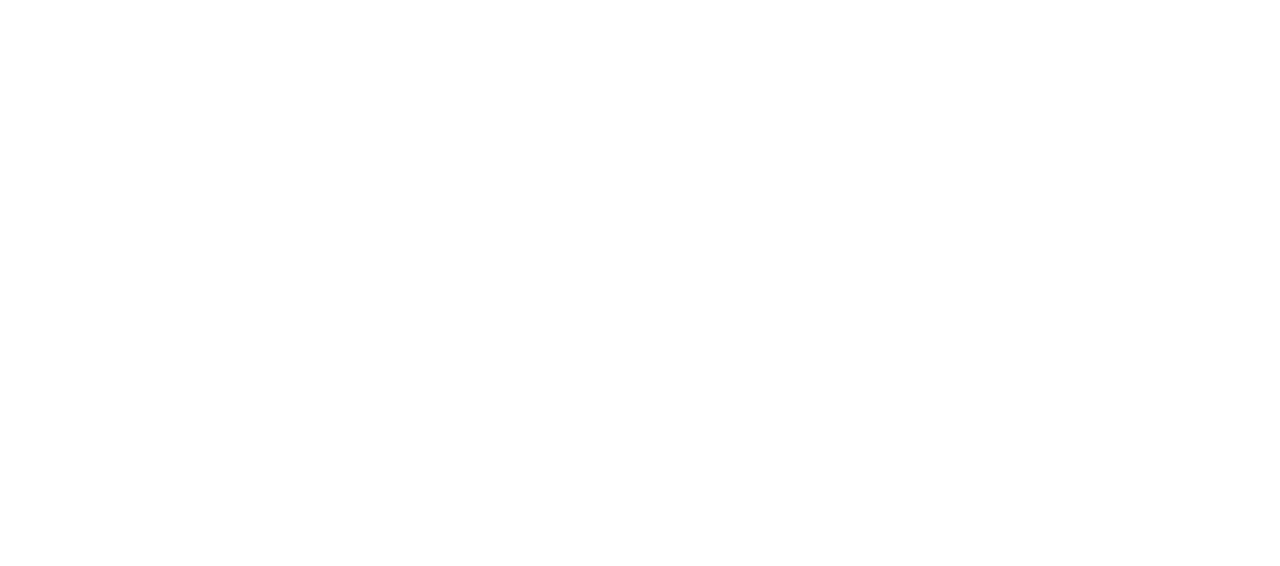
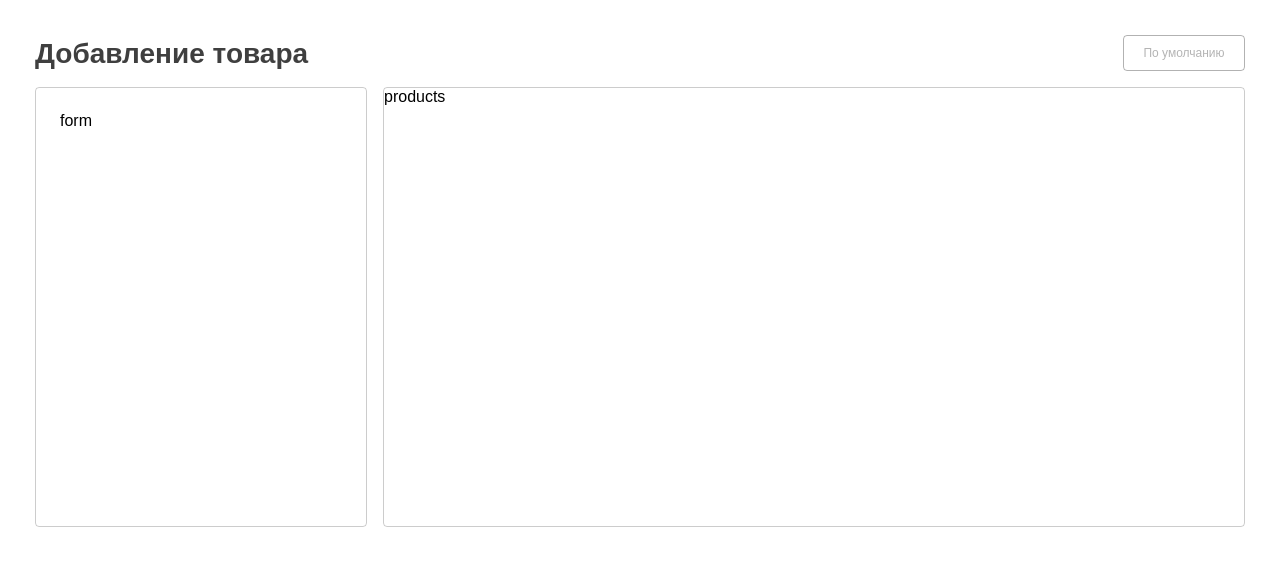
Before and after one commit to goldensectionlv/test-nuxt, a Nuxt app: page / in a window 1280 px wide. Shown: the top 566 px of the page. Built offline with nearby package versions, Linux system fonts and the light colour scheme.

Commit message:
make basic template

```diff
--- /dev/null
+++ b/components/atoms/AppText.vue
@@ -0,0 +1,52 @@
+<template>
+  <div
+    class="inline"
+    :class="{
+      'headerText': headerText,
+      'filterText': filterText
+    }"
+  >
+    <slot />
+  </div>
+</template>
+
+<script>
+export default {
+  props: {
+    headerText: {
+      type: Boolean,
+      default: false
+    },
+    filterText: {
+      type: Boolean,
+      default: false
+    }
+  }
+}
+</script>
+
+<style lang="scss" scoped>
+
+.inline {
+  display: inline;
+}
+
+.headerText {
+  font-family: Source Sans Pro, sans-serif;
+  font-style: normal;
+  font-weight: 600;
+  font-size: 28px;
+  line-height: 35px;
+  color: #3F3F3F;
+}
+
+.filterText {
+  font-family: Source Sans Pro, sans-serif;
+  font-style: normal;
+  font-weight: normal;
+  font-size: 12px;
+  line-height: 15px;
+  color: #B4B4B4;
+}
+
+</style>
--- /dev/null
+++ b/components/molecules/FilterMenu.vue
@@ -0,0 +1,66 @@
+<template>
+  <div
+    class="filter"
+    :style="{
+      minWidth: minWidth,
+      height: height,
+      backgroundColor: bgColor,
+      padding: padding,
+      border: border
+    }"
+  >
+    <AppText
+      class="filter__text-hover"
+      filter-text
+    >
+      По умолчанию
+    </AppText>
+  </div>
+</template>
+
+<script>
+import AppText from '@/components/atoms/AppText'
+export default {
+  components: {
+    AppText
+  },
+  props: {
+    minWidth: {
+      type: String,
+      default: '122px'
+    },
+    height: {
+      type: String,
+      default: '36px'
+    },
+    bgColor: {
+      type: String,
+      default: 'transparent'
+    },
+    padding: {
+      type: String,
+      default: '11px 16px'
+    },
+    border: {
+      type: String,
+      default: '1px solid rgba(0,0,0,.3)'
+    }
+  }
+}
+</script>
+
+<style lang="scss" scoped>
+.filter {
+  display: flex;
+  justify-content: center;
+  align-items: center;
+  border-radius: 4px;
+  cursor: pointer;
+  user-select: none;
+  &:hover {
+    .filter__text-hover {
+      color: #3F3F3F !important;
+    }
+  }
+}
+</style>
--- /dev/null
+++ b/components/organizms/appForm.vue
@@ -0,0 +1,22 @@
+<template>
+  <form action="" class="form">
+    form
+  </form>
+</template>
+
+<script>
+export default {
+
+}
+</script>
+
+<style lang="scss" scoped>
+.form {
+  min-width: 332px;
+  min-height: 440px;
+  border: 1px solid rgba(0,0,0,.2);
+  margin-right: 16px;
+  border-radius: 4px;
+  padding: 24px;
+}
+</style>
--- a/layouts/default.vue
+++ b/layouts/default.vue
@@ -1,15 +1,14 @@
 <template>
-  <div>
-    <Nuxt />
+  <div class="wrapper">
+    <div class="container">
+      <Nuxt />
+    </div>
   </div>
 </template>
 
-<style>
+<style lang="scss">
 html {
-  font-family: 'Source Sans Pro', -apple-system, BlinkMacSystemFont, 'Segoe UI',
-    Roboto, 'Helvetica Neue', Arial, sans-serif;
-  font-size: 16px;
-  word-spacing: 1px;
+  font-family: 'Source Sans Pro', sans-serif;
   -ms-text-size-adjust: 100%;
   -webkit-text-size-adjust: 100%;
   -moz-osx-font-smoothing: grayscale;
@@ -24,32 +23,21 @@
   margin: 0;
 }
 
-.button--green {
-  display: inline-block;
-  border-radius: 4px;
-  border: 1px solid #3b8070;
-  color: #3b8070;
-  text-decoration: none;
-  padding: 10px 30px;
+.wrapper {
+  width: 100%;
+  display: flex;
+  justify-content: center;
 }
 
-.button--green:hover {
-  color: #fff;
-  background-color: #3b8070;
+.container {
+  width: 100%;
+  max-width: 1440px;
+  padding: 35px;
 }
 
-.button--grey {
-  display: inline-block;
-  border-radius: 4px;
-  border: 1px solid #35495e;
-  color: #35495e;
-  text-decoration: none;
-  padding: 10px 30px;
-  margin-left: 15px;
-}
-
-.button--grey:hover {
-  color: #fff;
-  background-color: #35495e;
+@media (max-width: 600px) {
+  .container {
+    padding: 21px;
+  }
 }
 </style>
--- a/package.json
+++ b/package.json
@@ -25,6 +25,9 @@
     "eslint-plugin-nuxt": "^1.0.0",
     "eslint-plugin-prettier": "^3.1.4",
     "eslint-plugin-vue": "^6.2.2",
-    "prettier": "^2.1.2"
+    "fibers": "^5.0.0",
+    "prettier": "^2.1.2",
+    "sass": "^1.37.0",
+    "sass-loader": "^10.2.0"
   }
 }
--- a/pages/index.vue
+++ b/pages/index.vue
@@ -1,14 +1,79 @@
 <template>
-  <div class="container" />
+  <div>
+    <header
+      class="heading"
+    >
+      <AppText
+        header-text
+        class="heading__text"
+      >
+        Добавление товара
+      </AppText>
+
+      <FilterMenu />
+    </header>
+
+    <div
+      class="main"
+    >
+      <appForm class="main__form" />
+
+      <section
+        class="main__products"
+      >
+        products
+      </section>
+    </div>
+  </div>
 </template>
 
 <script>
+import FilterMenu from '@/components/molecules/FilterMenu'
+import AppText from '@/components/atoms/AppText'
+import appForm from '@/components/organizms/appForm'
+
 export default {
-
+  components: {
+    FilterMenu,
+    AppText,
+    appForm
+  }
 }
 
 </script>
 
-<style>
+<style lang="scss" scoped>
 
+.heading {
+  display: flex;
+  justify-content: space-between;
+  align-items: center;
+  margin-bottom: 16px;
+}
+
+.main {
+  display: flex;
+
+  &__products {
+    width: 100%;
+    border: 1px solid rgba(0, 0, 0, .2);
+    border-radius: 4px;
+    min-height: 400px;
+  }
+}
+
+@media (max-width: 600px) {
+  .heading {
+    &__text {
+      font-size: 21px;
+      margin-right: 10px;
+    }
+  }
+
+  .main {
+    &__form {
+      display: none;
+    }
+  }
+}
 </style>
```
Also changed, not shown: 1 other file (tests, documents, lock files or other folders).
